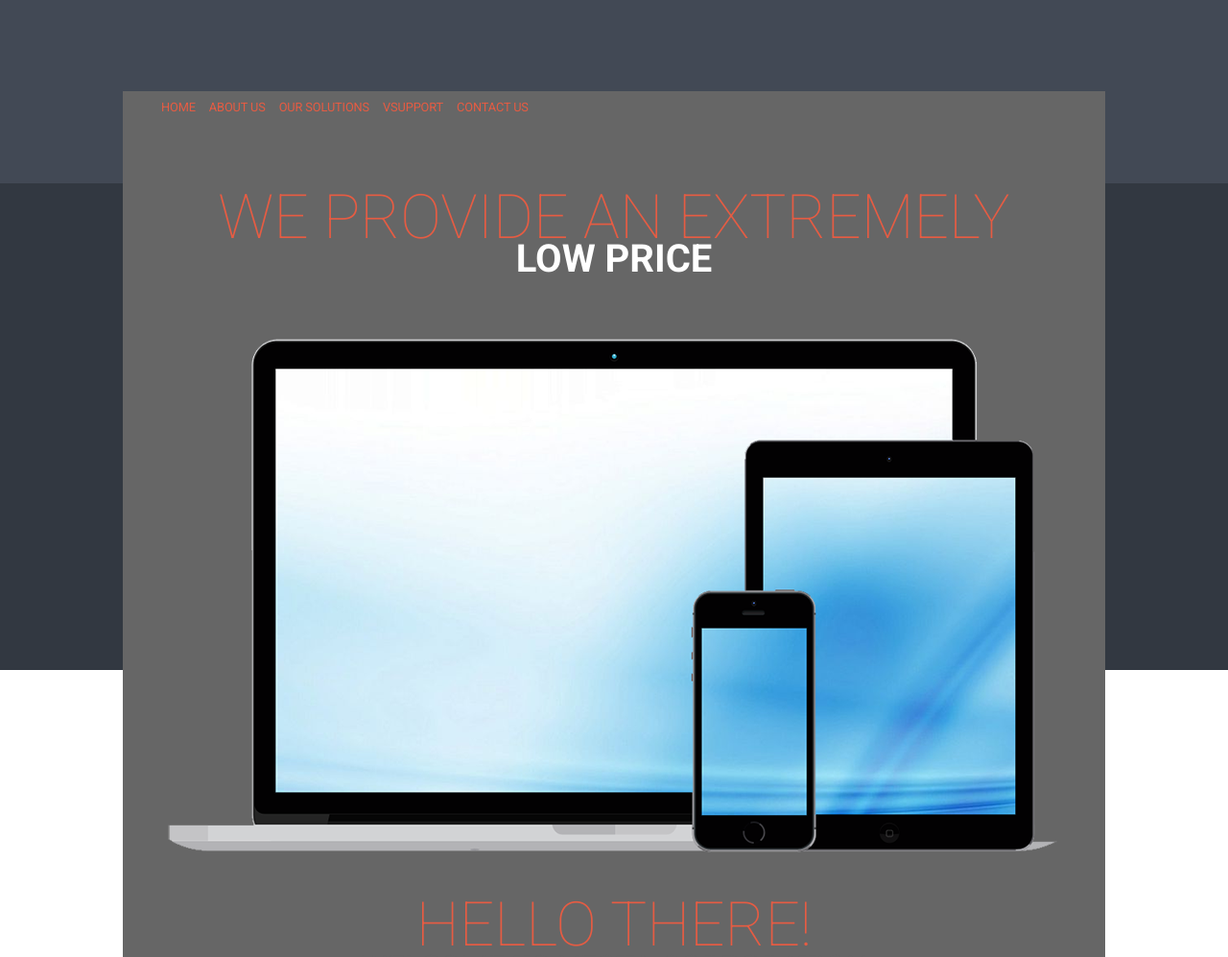
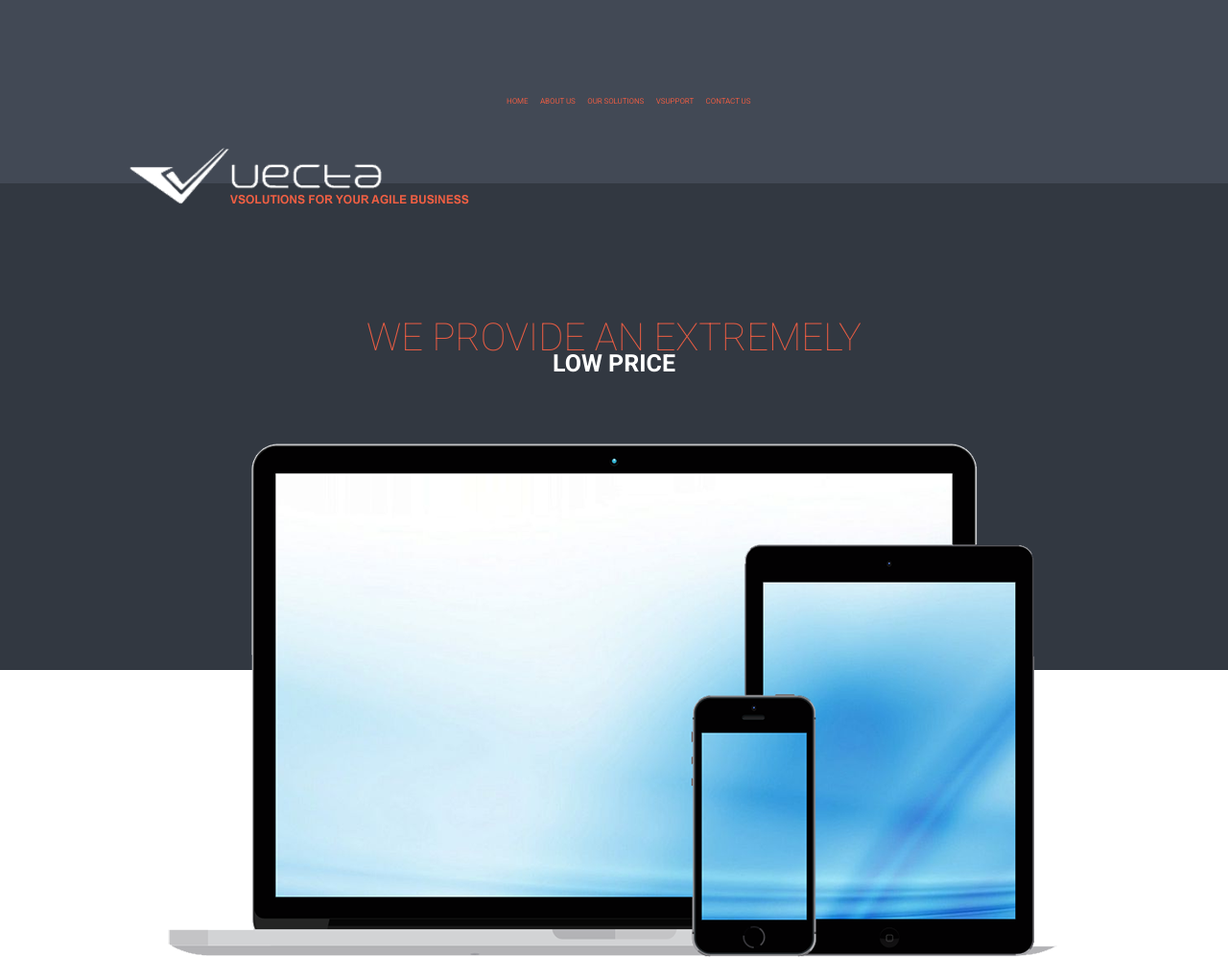
Before and after one commit to tantyu2021/sassvecta, a plain HTML site: page index.html in a window 1280 px wide. Shown: the top 997 px of the page at 96% size. Drawn offline with Linux system fonts and the light colour scheme.

Commit message:
some corrections

```diff
--- a/scss/_base.scss
+++ b/scss/_base.scss
@@ -1,4 +1,6 @@
-
+html {
+  font-size: 62.5%;
+}
 
   body {
     margin: 0;
--- a/scss/_interface.scss
+++ /dev/null
@@ -1,15 +0,0 @@
-
-
-.grid {
-    margin-bottom: 10px;
-    @include clearfix;
-    .item {
-        float: left;
-        @include imageGrid(3, 2%);
-    }
-    img {
-        display: block;
-        max-width: 100%;
-        height: auto;
-    }
-}
--- a/scss/_mixins.scss
+++ b/scss/_mixins.scss
@@ -11,17 +11,17 @@
 }
 
 // MATH OPERATION
-@mixin imageGrid($qty, $margin) {
-    width: ((100% - (($qty - 1) * $margin )) / $qty);
-    &:nth-child(n) {
-        margin-bottom: $margin;
-        margin-right: $margin;
-    }
-    &:nth-child(#{$qty}n) {
-        margin-bottom: 0;
-        margin-right: 0;
-    }
-}
+// @mixin imageGrid($qty, $margin) {
+//     width: ((100% - (($qty - 1) * $margin )) / $qty);
+//     &:nth-child(n) {
+//         margin-bottom: $margin;
+//         margin-right: $margin;
+//     }
+//     &:nth-child(#{$qty}n) {
+//         margin-bottom: 0;
+//         margin-right: 0;
+//     }
+// }
 
 // @if, @mixin ,MEDIA QUERY
 
--- a/scss/modules/_backgrounds.scss
+++ b/scss/modules/_backgrounds.scss
@@ -55,9 +55,3 @@ header {
         font-weight:400;
     }
 }
-
-
-// .jumbotron {
-//     margin-top: 0; //fix gap btwn img, nav
-//     @include backimage('../images/pier.jpg');
-// }
--- a/scss/modules/_navigation.scss
+++ b/scss/modules/_navigation.scss
@@ -1,22 +1,17 @@
 
-main  {
-    background-color: $grey;
+
+figure  {
+    width:400px;
+    height:190px;
+    background:url('../images/logo.png') no-repeat 0 50px;
+    float:left;display:
+    block;margin:0;
 }
-//2- header .container {
-//         width: 100%;
-// }
-
 footer  {
     margin: 0; //put center
 }
 
-    // .branding {
-    //     float: left;
-    //     display: none; // _mixins - break
-    //     @include break(1000px) {
-    //         display: block;
-    //     }
-    // }
+
 
     ul {
         list-style-type: none;
--- a/scss/styles.scss
+++ b/scss/styles.scss
@@ -2,7 +2,6 @@
 @import "normalize";
 @import "mixins";
 @import "base";
-@import "interface";
 
 @import "modules/backgrounds";
 @import "modules/navigation";
```
Also changed, not shown: css/styles.css, css/styles.min.css, 2 other files.
